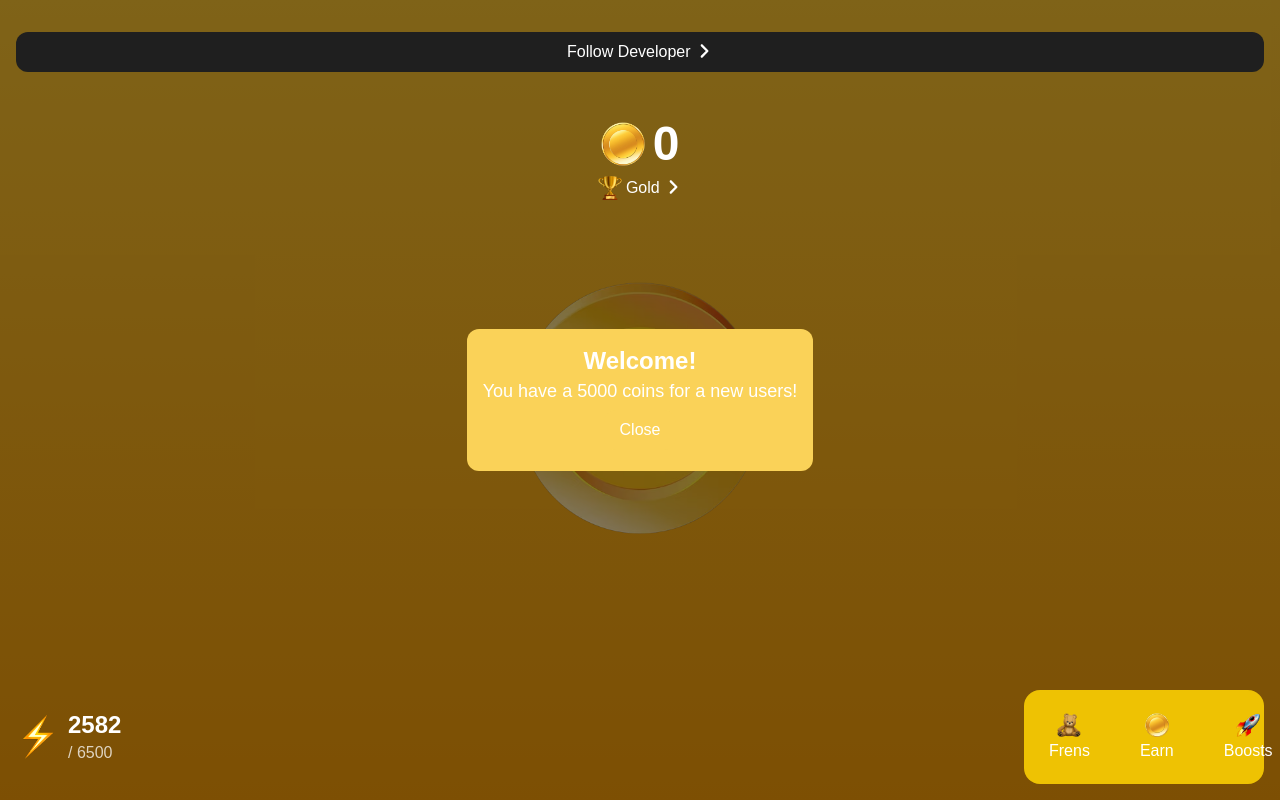
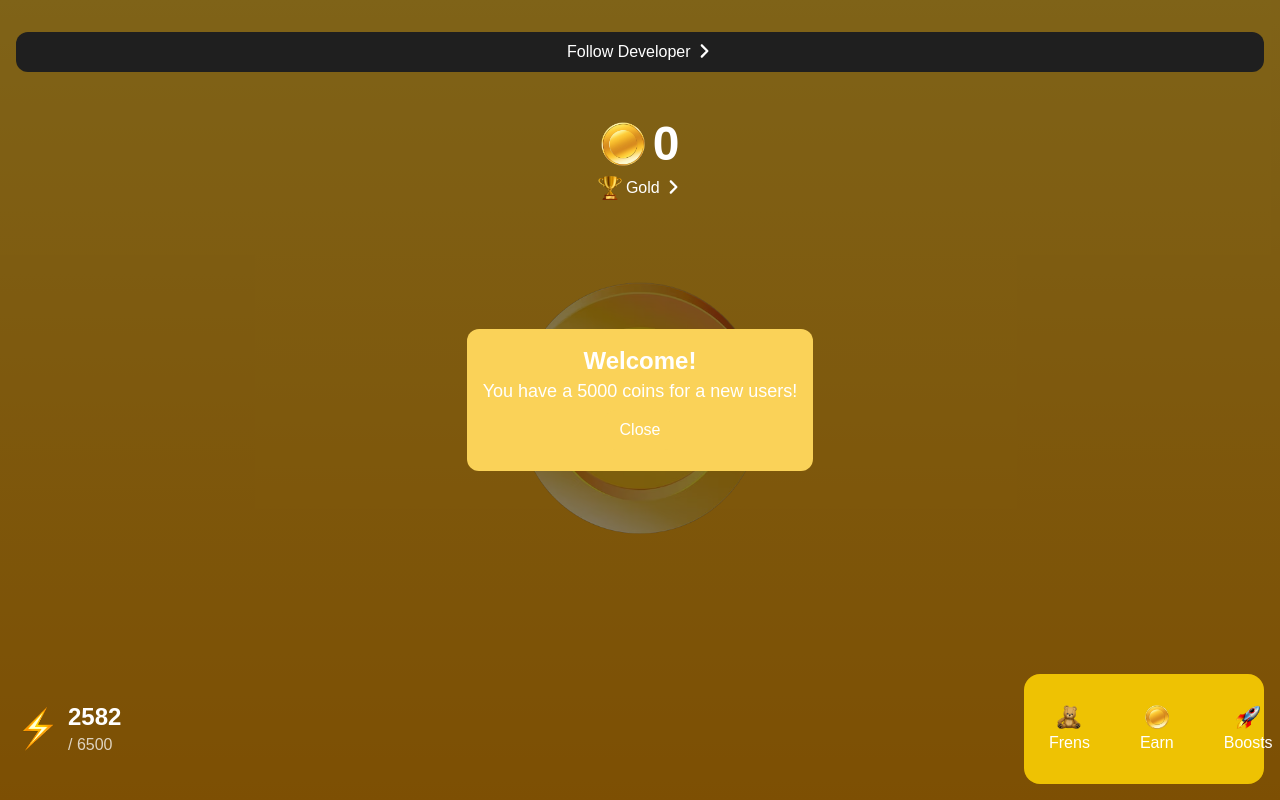
Before and after one commit to JoshllcDevsCodePH/FlameToken, a React app: page / in a window 1280 px wide. Built offline with nearby package versions, Linux system fonts and the light colour scheme; the HTML template or start-up script is replaced by a standard one.

Commit message:
Update App.tsx

```diff
--- a/src/App.tsx
+++ b/src/App.tsx
@@ -180,7 +180,7 @@ const App = () => {
               </div>
             </div>
             <div className="flex-grow flex items-center max-w-60 text-sm">
-              <div className="w-full bg-[#eec203] py-2 rounded-2xl flex justify-around">
+              <div className="w-full bg-[#eec203] py-4 rounded-2xl flex justify-around">
                 <button className="flex flex-col items-center gap-1">
                   <img src={bear} width={24} height={24} alt="Bear" />
                   <span>Frens</span>
@@ -234,7 +234,7 @@ const App = () => {
                 font-size: 16px;
               }
             .bottom-bar {
-                margin-bottom: 20px;
+                margin-bottom: 12px;
                 flex-direction: column;
                 align-items: center;
                 text-align: center;
```
